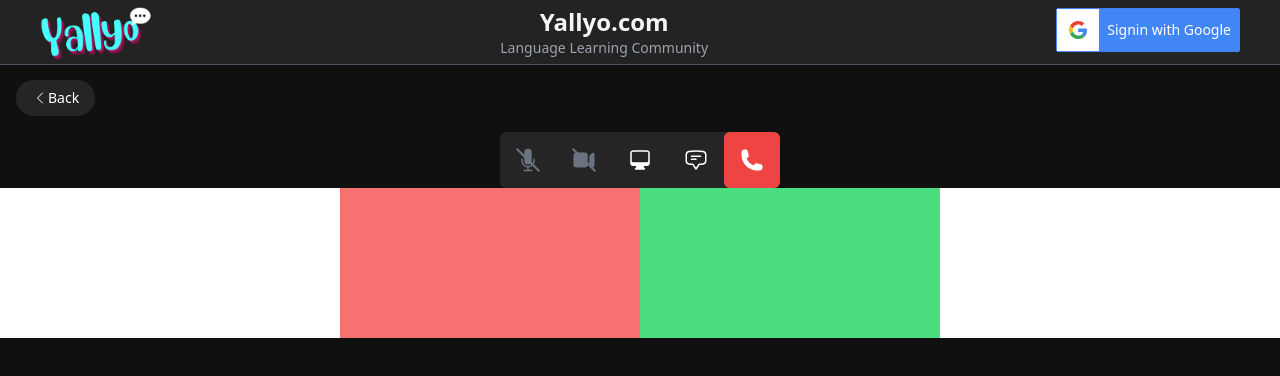
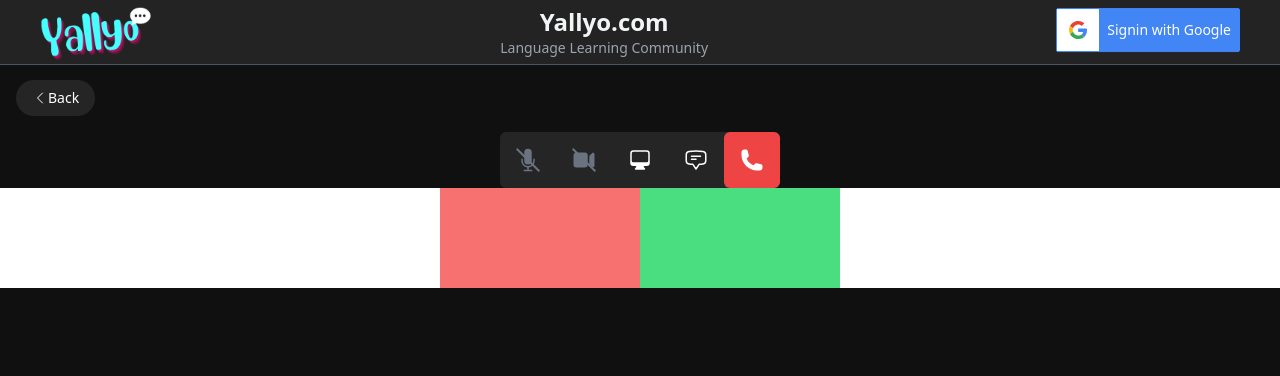
Before and after one commit to goffxnca/yallyo-web, a Next.js app: page /rooms/1 in a window 1280 px wide. Shown: the top 376 px of the page. Built offline with nearby package versions, Linux system fonts and the light colour scheme; no server answers.

Commit message:
video width/height 200

```diff
--- a/src/components/Session/SessionContainer.tsx
+++ b/src/components/Session/SessionContainer.tsx
@@ -244,6 +244,8 @@ const RoomSession = () => {
               autoPlay
               playsInline
               style={{ objectFit: "cover" }}
+              width={200}
+              height={200}
             />
           </div>
 
@@ -253,6 +255,8 @@ const RoomSession = () => {
               autoPlay
               playsInline
               style={{ objectFit: "cover" }}
+              width={200}
+              height={200}
             />
           </div>
           {/* <video width={600} id="cool2" autoPlay /> */}
```
